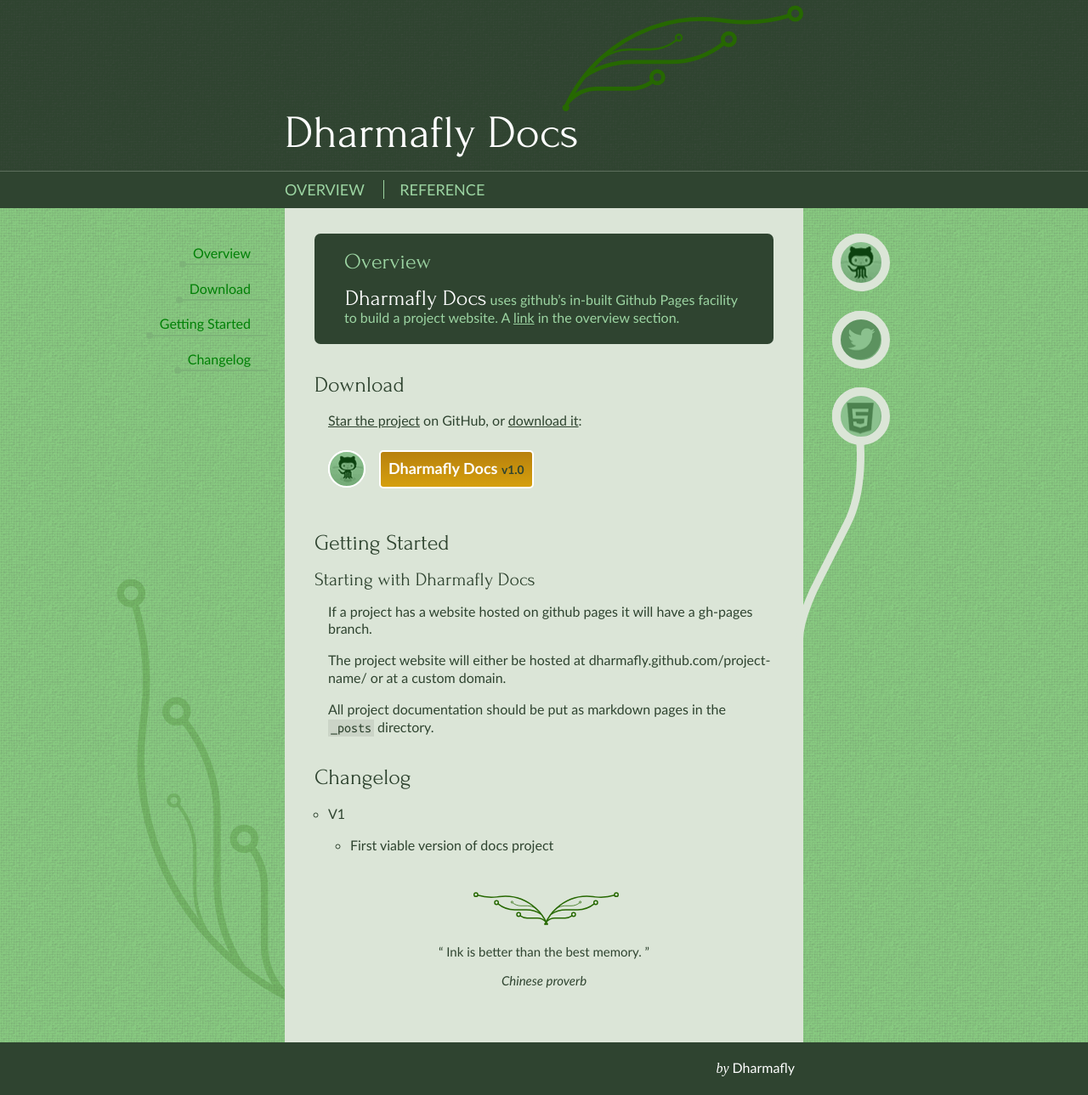
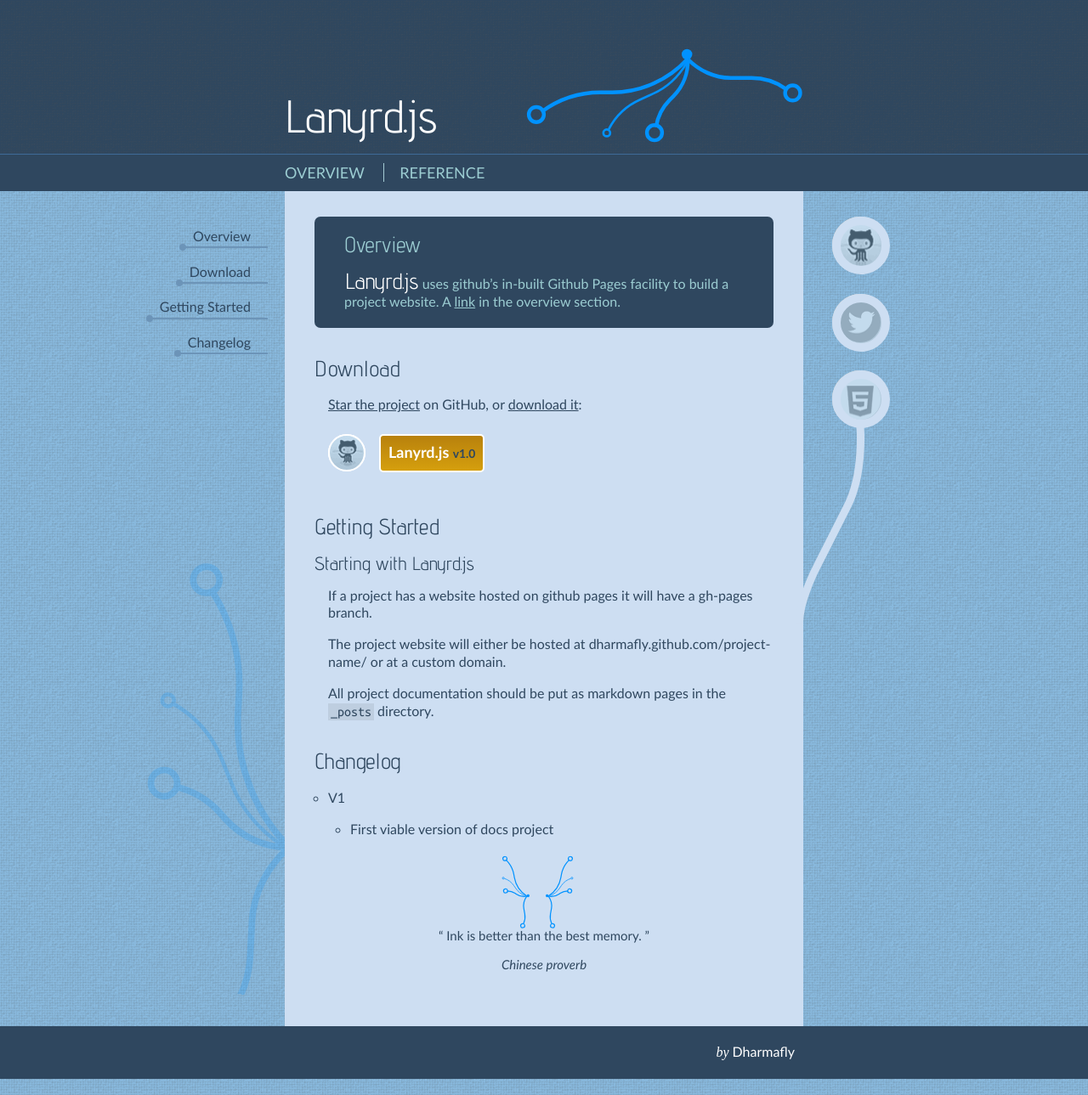
Before and after one commit to dharmafly/noodle, a Jekyll site: the page built from index.html, in a window 1280 px wide. Shown: the whole page at 85% size. Built offline with Jekyll 4.4.1, drawn with Linux system fonts in a browser that asks for light colours; nearby versions of some CDN libraries; Markdown is read by kramdown in place of the engine named in the settings.

Commit message:
Amended ocean logo position, width height and cropping #201

```diff
--- a/_config.yml
+++ b/_config.yml
@@ -1,10 +1,10 @@
 # The project
-PROJECT_NAME: Dharmafly Docs
+PROJECT_NAME: Lanyrd.js
 GITHUB_CURRENT_VERSION: 1.0
 GITHUB_PROJECT_URL: https://github.com/dharmafly/dharmafly-docs
 
 # Site theme (options: forest, ocean, horus, seagrass, sundae, slate)
-THEME: forest
+THEME: ocean
 
 
 ############ Options
--- a/css/ocean.css
+++ b/css/ocean.css
@@ -13,7 +13,7 @@
 body_background_colour: "#88B8DC"
 background_mid_stop: "#97C2E4"
 link_colour: "#006FB0"
-subnav_link_color: "#006FB0"
+subnav_link_color: "#2F475F"
 subnav_hover_color: "#006FB0"
 nav_hover_color: "#5DC4FF"
 content_bg_colour: "#CDDEF2"
@@ -41,15 +41,15 @@
 # logo area
 
 header_font_size: 5.4 #em
-logo_width: 280 #px
-logo_height: 126 #px
+logo_width: 322 #px
+logo_height: 110 #px
 
 # svg
 
 # for main title svg
 svg_asset: node_ocean.svg
 svg_title_filter: none
-svg_title_rotation: rotate(-18deg)
+svg_title_rotation: rotate(0deg)
 # for svg element on left hand side of content
 svg_asset_size: "112%"
 svg_asset_rotation: 93deg
```
Also changed, not shown: css/svg/node_ocean.svg.
